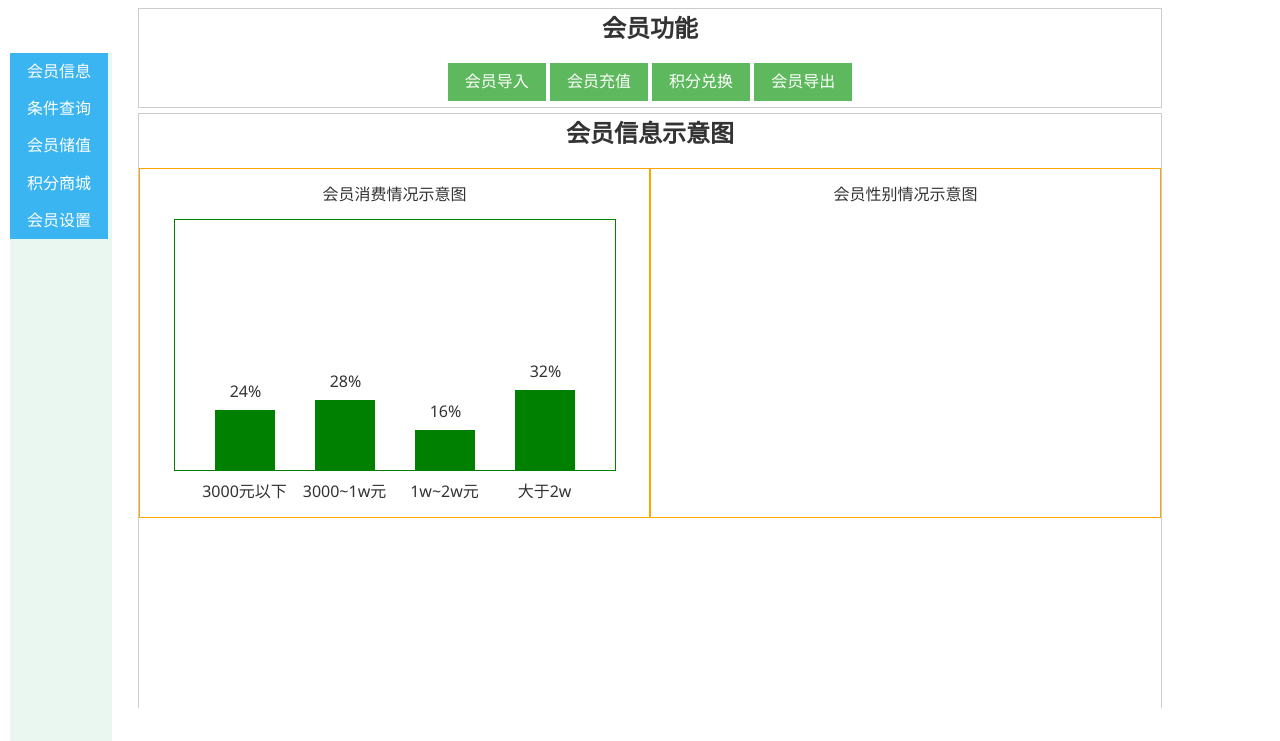
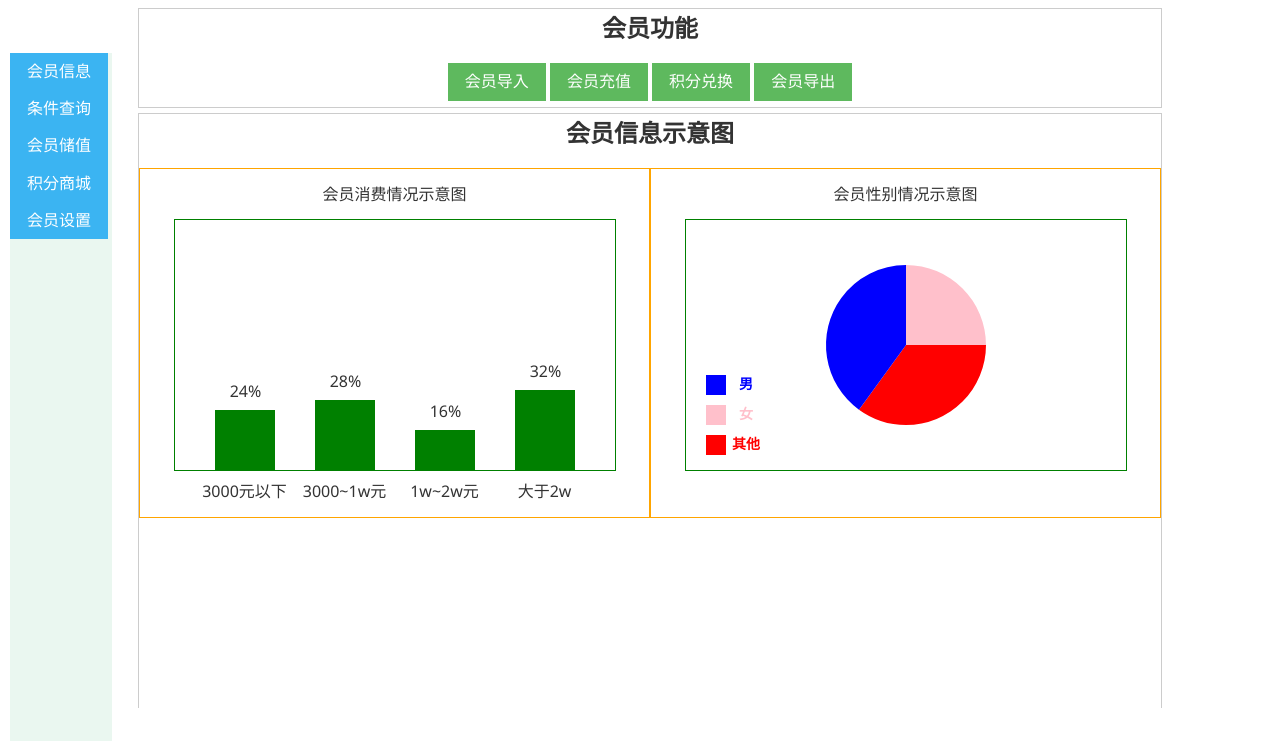
Before and after one commit to huangyangteng/hotel, a website: page vip.html in a window 1280 px wide. Shown: the part 59-800 px from the top of the page. Drawn offline with Linux system fonts and the light colour scheme.

Commit message:
会员信息修改

```diff
--- a/vip.html
+++ b/vip.html
@@ -527,6 +527,7 @@
               </div>
               <div class="vips_information_pic_1st">
                   <p>会员性别情况示意图</p>
+                  <canvas id="vips_sex_pic" style="border: 1px solid green;display: block; margin:0 auto;margin-top: 0;"></canvas>
               </div>
             </div>
 
@@ -537,16 +538,16 @@
 </body>
       <script type="text/javascript" src="js/vip.js"></script>
      <script>
-          //canvas绘图开始
+          //canvas第一副图绘图开始
           window.onload=function(){
-            ctt=document.getElementById("spend_money_pic");
-            cxt=ctt.getContext("2d");
+            ctt1=document.getElementById("spend_money_pic");
+            cxt1=ctt1.getContext("2d");
             const CANVAS_W =440;
             const CANVAS_H =250;
-            ctt.width=CANVAS_W;
-            ctt.height=CANVAS_H;
-            cxt.fillStyle="green";
-            cxt.fill();
+            ctt1.width=CANVAS_W;
+            ctt1.height=CANVAS_H;
+            cxt1.fillStyle="green";
+            cxt1.fill();
             drawPic(250,60,70,40,80);
             //画统计图h表示整个容器的高度h1,h2,h3,h4分别表示条形图的高度
             function drawPic(h,h1,h2,h3,h4){
@@ -563,44 +564,90 @@
                 ali[i].style.left=(vips_information_pic_1st_W_B+(i*100+40)) + "px";
                 switch(i){
                   case 0:
-                  cxt.fillRect(40,h-h1,60,h1);
+                    cxt1.fillRect(40,h-h1,60,h1);
                     ali[i].style.top=(h-h1+50-30) + "px";
                     ali[i].innerHTML=(h1/h)*100 + "%";
                     break;
                   case 1:
-                  cxt.fillRect(140,h-h2,60,h2);
+                    cxt1.fillRect(140,h-h2,60,h2);
                     ali[i].style.top=(h-h2+50-30) + "px";
                     ali[i].innerHTML=parseInt((h2/h)*100 )+ "%";
                     break;
                   case 2:
-                  cxt.fillRect(240,h-h3,60,h3);
+                    cxt1.fillRect(240,h-h3,60,h3);
                     ali[i].style.top=(h-h3+50-30) + "px";
                     ali[i].innerHTML=(h3/h)*100 + "%";
                     break;
                   case 3:
-                  cxt.fillRect(340,h-h4,60,h4);
+                    cxt1.fillRect(340,h-h4,60,h4);
                     ali[i].style.top=(h-h4+50-30) + "px";
                     ali[i].innerHTML=(h4/h)*100 + "%";
                     break;
                 }
               }
-
+            }
+            //canvas绘图第一幅图结束
+            //第二幅性别图绘制
+            var ctt2=document.getElementById("vips_sex_pic");
+            var cxt2=ctt2.getContext("2d");
+            ctt2.width=CANVAS_W;
+            ctt2.height=CANVAS_H;
+            cxt2.translate(CANVAS_W*0.5,CANVAS_H*0.5);
+           // cxt2.rotate(1);
+            //绘制扇形图
+            cxt2.fillStyle="pink";
+            cxt2.save();
+            cxt2.fillStyle="blue";
+            cxt2.save();
+            cxt2.fillStyle="red";
+            cxt2.save();
+            drawPic1(80,0,0.7*Math.PI,cxt2);
+            drawPic1(80,0.7*Math.PI,1.5*Math.PI,cxt2);
+            drawPic1(80,1.5*Math.PI,2*Math.PI,cxt2);
+            //绘制图例
+            cxt2.beginPath();
+            cxt2.moveTo(0,0);
+            cxt2.fillStyle="pink";
+            cxt2.fillRect(-200,60,20,20);
+            cxt2.font="bold 14px Arial";
+            cxt2.textAlign="center";
+            cxt2.textBaseline="middle";
+            cxt2.fillText("女",-160,70);
+            cxt2.closePath();
+            //
+            cxt2.beginPath();
+            cxt2.moveTo(0,0);
+            cxt2.fillStyle="red";
+            cxt2.fillRect(-200,90,20,20);
+            cxt2.font="bold 14px Arial";
+            cxt2.textAlign="center";
+            cxt2.textBaseline="middle";
+            cxt2.fillText("其他",-160,100);
+            cxt2.closePath();
+            //
+            cxt2.beginPath();
+            cxt2.moveTo(0,0);
+            cxt2.fillStyle="blue";
+            cxt2.fillRect(-200,30,20,20);
+            cxt2.font="bold 14px Arial";
+            cxt2.textAlign="center";
+            cxt2.textBaseline="middle";
+            cxt2.fillText("男",-160,40);
+            cxt2.closePath();
 
           }
-          //定位对应百分比
-          // var ali=document.getElementById("vips_information_pic").getElementsByTagName('li');
-          // var vips_information_pic_1st_W=document.getElementsByClassName('vips_information_pic_1st')[0].offsetWidth;
-          // var vips_information_pic_1st_W_B;
-          // if (vips_information_pic_1st_W>CANVAS_W) {
-          //     vips_information_pic_1st_W_B=(vips_information_pic_1st_W-CANVAS_W)/2;
-          // }
-          // for (var i = 0; i < ali.length; i++) {
-          //   ali[i].style.left=(vips_information_pic_1st_W_B+(i*100+40)) + "px";
-          // }
+          //绘制扇形的方法参数为半径，起始弧度，结束弧度，上下文环境
+          function drawPic1(radius,startAngle,endAngle,cxt){
+                cxt.beginPath();
+                cxt.moveTo(0,0);
+                cxt.arc(0,0,radius,startAngle,endAngle,false);
+                cxt.lineTo(0,0);
+                cxt.lineTo(80,0);
+                cxt.closePath();
+                cxt.restore();
+                cxt.fill();
             }
-
-
-          //canvas绘图结束
+          //加载vip各个页面
          $(document).ready(function() {
              $('#column-two').click(function() {
                  $('#rightone').load('vip/vip-2.html')
```
Also changed, not shown: stock/stock-1.html (+5 -5 lines). Lines whose indentation alone changed are shown as unchanged.
